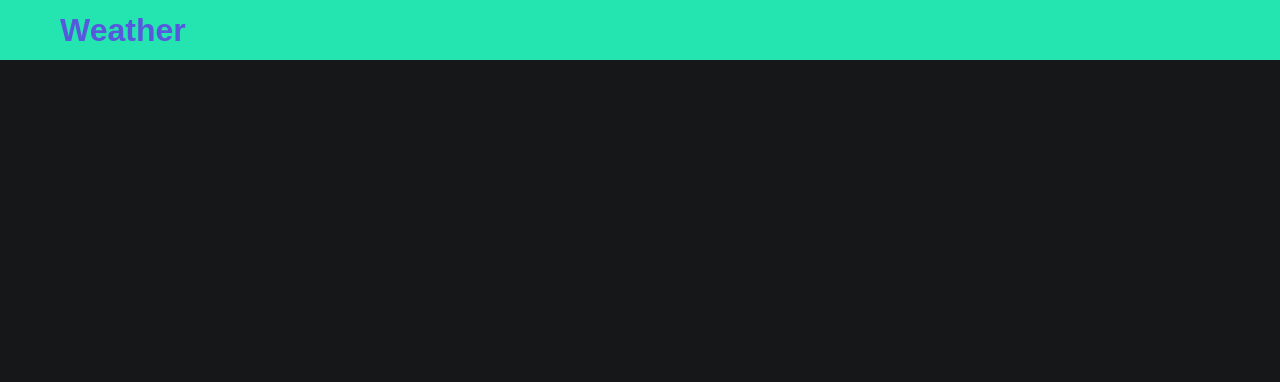
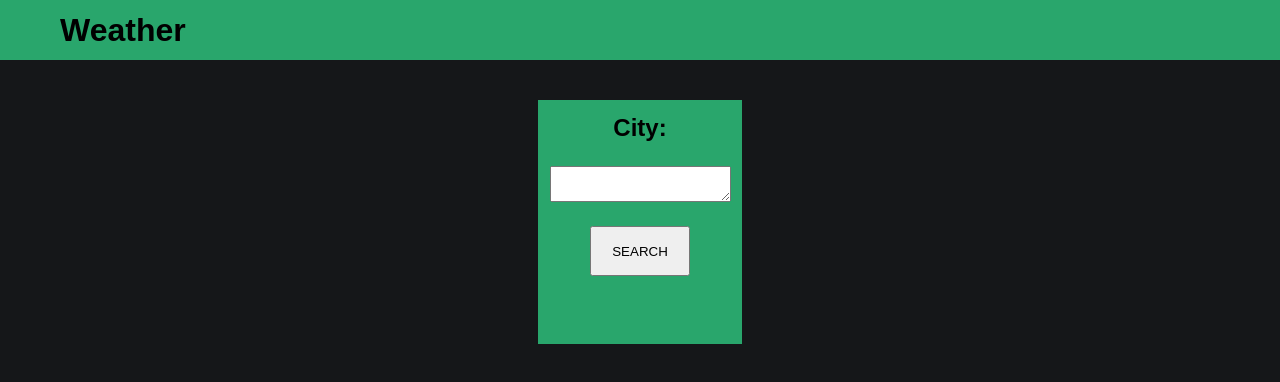
Before and after one commit to derekwolters/GC_WEATHER, an Angular app: page / in a window 1280 px wide. Shown: the top 382 px of the page. Built offline with nearby package versions, Linux system fonts and the light colour scheme.

Commit message:
add and style form

```diff
--- a/package.json
+++ b/package.json
@@ -12,9 +12,11 @@
   "private": true,
   "dependencies": {
     "@angular/animations": "~11.2.1",
+    "@angular/cdk": "^11.2.1",
     "@angular/common": "~11.2.1",
     "@angular/compiler": "~11.2.1",
     "@angular/core": "~11.2.1",
+    "@angular/flex-layout": "^11.0.0-beta.33",
     "@angular/forms": "~11.2.1",
     "@angular/platform-browser": "~11.2.1",
     "@angular/platform-browser-dynamic": "~11.2.1",
--- a/src/app/app.component.html
+++ b/src/app/app.component.html
@@ -1 +1,2 @@
 <app-header></app-header>
+<app-form></app-form>
--- a/src/app/form/form.component.html
+++ b/src/app/form/form.component.html
@@ -1 +1,7 @@
-<p>form works!</p>
+
+
+<div class="container">
+    <h2 class="item1">City:</h2>
+    <textarea class="item2"></textarea>
+    <button class="item3" >SEARCH</button>
+</div>
--- a/src/app/form/form.component.scss
+++ b/src/app/form/form.component.scss
@@ -0,0 +1,31 @@
+
+button {
+    height: 50px;
+    margin: 12px auto;
+    width: 100px;
+}
+
+h2 {
+    margin: 12px auto;
+}
+
+textarea {
+    margin: 12px auto;
+}
+
+.container {
+    background-color: #29a66c;
+    //border-radius: 8px;
+    display:flex;
+    flex-direction: column;
+    height: 30vh;
+    margin: 100px auto 0px auto;
+    max-width: 200px;
+    padding: 2px;
+    position: relative;
+}
+.item {
+    flex-grow: 1;
+    display:flex;
+    align-items:center;
+}
--- a/src/app/form/form.component.ts
+++ b/src/app/form/form.component.ts
@@ -1,15 +1,8 @@
-import { Component, OnInit } from '@angular/core';
+import { Component } from "@angular/core";
 
 @Component({
   selector: 'app-form',
   templateUrl: './form.component.html',
   styleUrls: ['./form.component.scss']
 })
-export class FormComponent implements OnInit {
-
-  constructor() { }
-
-  ngOnInit(): void {
-  }
-
-}
+export class FormComponent {}
--- a/src/app/header/header.component.scss
+++ b/src/app/header/header.component.scss
@@ -1,6 +1,6 @@
 h1 {
     font-family: sans-serif;
-    color: #5658dd;
+    color: black;
 }
 
 span {
@@ -15,7 +15,7 @@ span {
     height: 60px;
     display: flex;
     align-items: center;
-    background-color: #24e5af ;
+    background-color: #29a66c ;
     color: white;
     font-weight: 600;
 }
--- a/src/styles.scss
+++ b/src/styles.scss
@@ -1,4 +1,5 @@
 /* You can add global styles to this file, and also import other style files */
 html {
     background-color: #151719;
+    font-family: sans-serif;
 }
```
Also changed, not shown: src/app/app.module.ts (+5 -2 lines), 1 other file (tests, documents, lock files or other folders).
